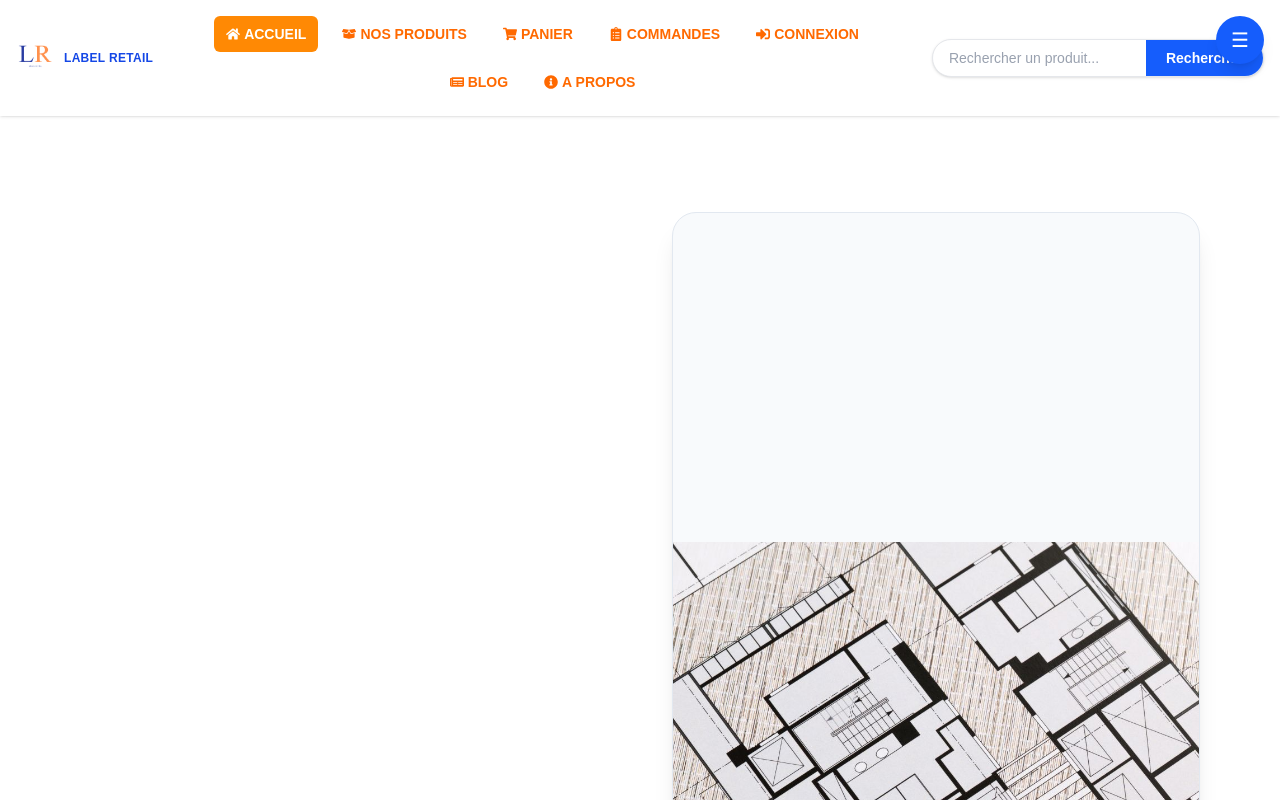
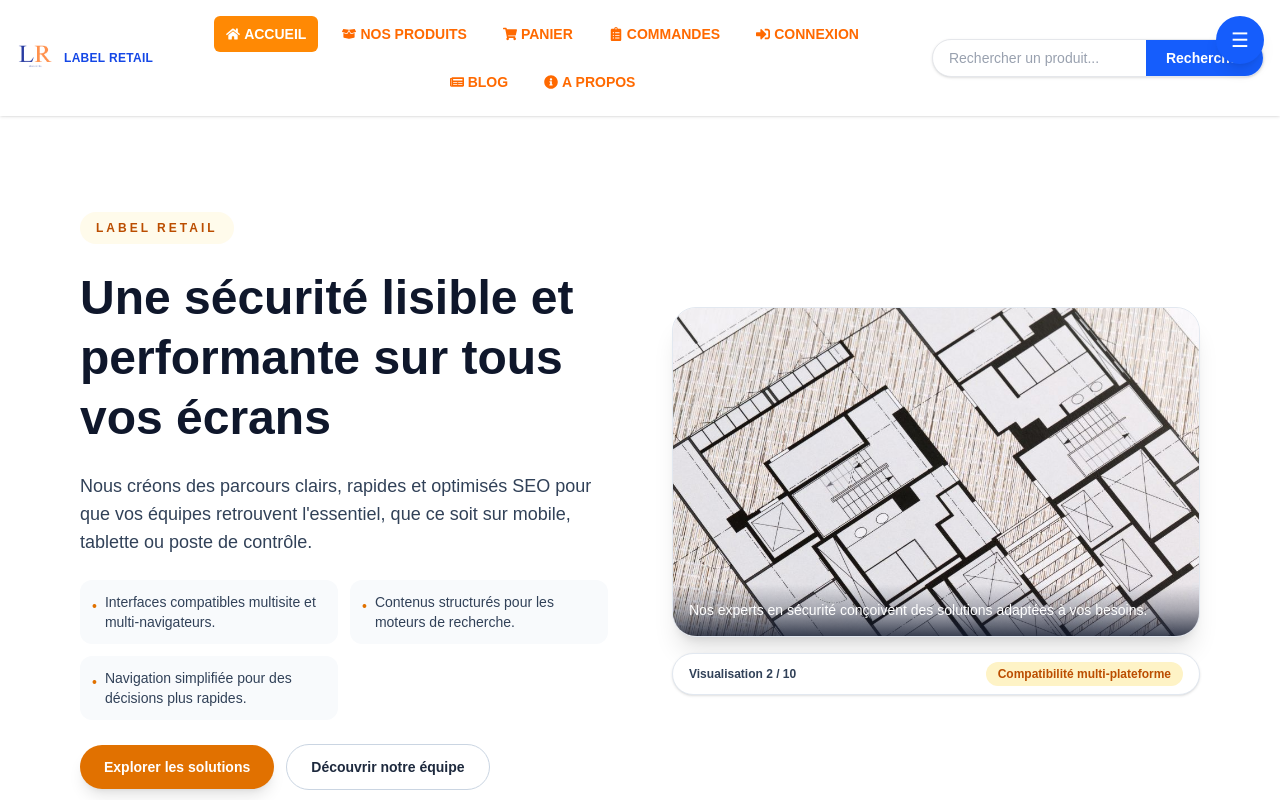
Before and after one commit to yves45839/labelshop-frontend, a Next.js app: page / in a window 1280 px wide. Shown: the top 800 px of the page. Built offline with nearby package versions, Linux system fonts and the light colour scheme; no server answers.

Commit message:
Fix carousel layout stacking

```diff
--- a/components/HomePageClient.tsx
+++ b/components/HomePageClient.tsx
@@ -159,10 +159,11 @@ export default function HomePageClient() {
 
           <div className="relative">
             <div className="overflow-hidden rounded-3xl border border-slate-200 bg-slate-50 shadow-xl">
+              <div className="relative aspect-[3/4] sm:aspect-[4/5] lg:aspect-[16/10]">
                 {slides.map((slide, index) => (
                   <motion.div
                     key={slide.src}
-                  className="relative aspect-[3/4] sm:aspect-[4/5] lg:aspect-[16/10]"
+                    className="absolute inset-0"
                     animate={{ opacity: index === currentIndex ? 1 : 0 }}
                     transition={{ duration: shouldReduceMotion ? 0.2 : 0.9 }}
                     aria-hidden={index !== currentIndex}
@@ -173,6 +174,7 @@ export default function HomePageClient() {
                     </div>
                   </motion.div>
                 ))}
+              </div>
             </div>
             <div className="mt-4 flex items-center justify-between rounded-full border border-slate-200 bg-white px-4 py-2 text-xs font-semibold text-slate-700 shadow-sm">
               <span>Visualisation {currentIndex + 1} / {slides.length}</span>
```
Lines whose indentation alone changed are shown as unchanged.
